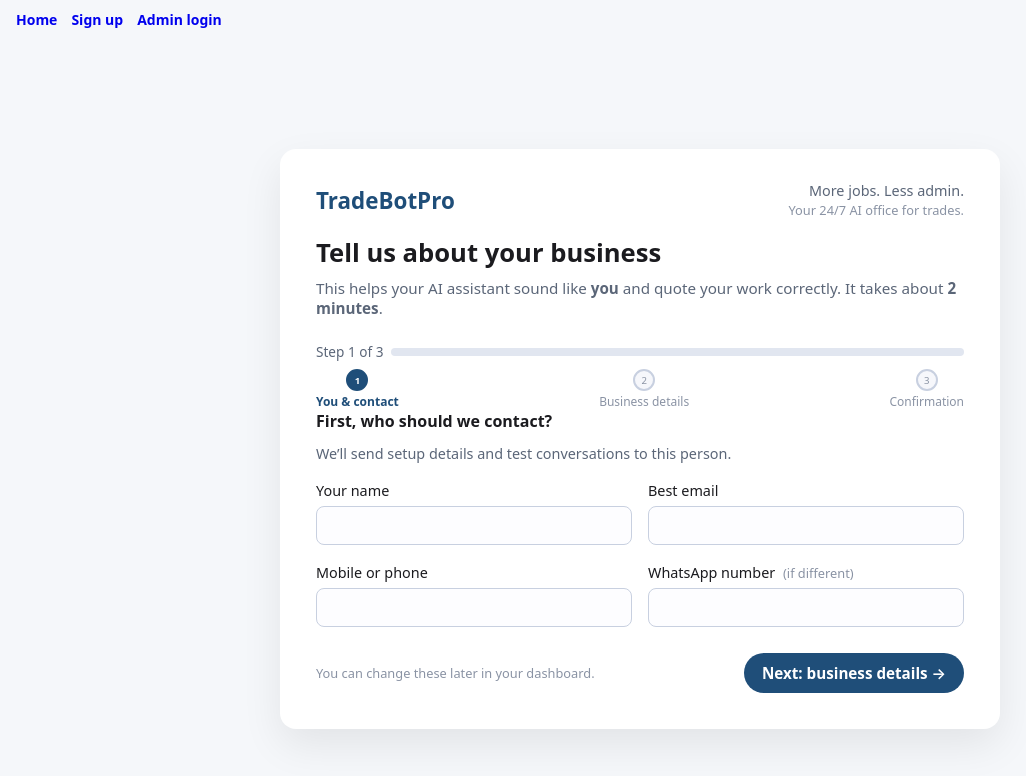
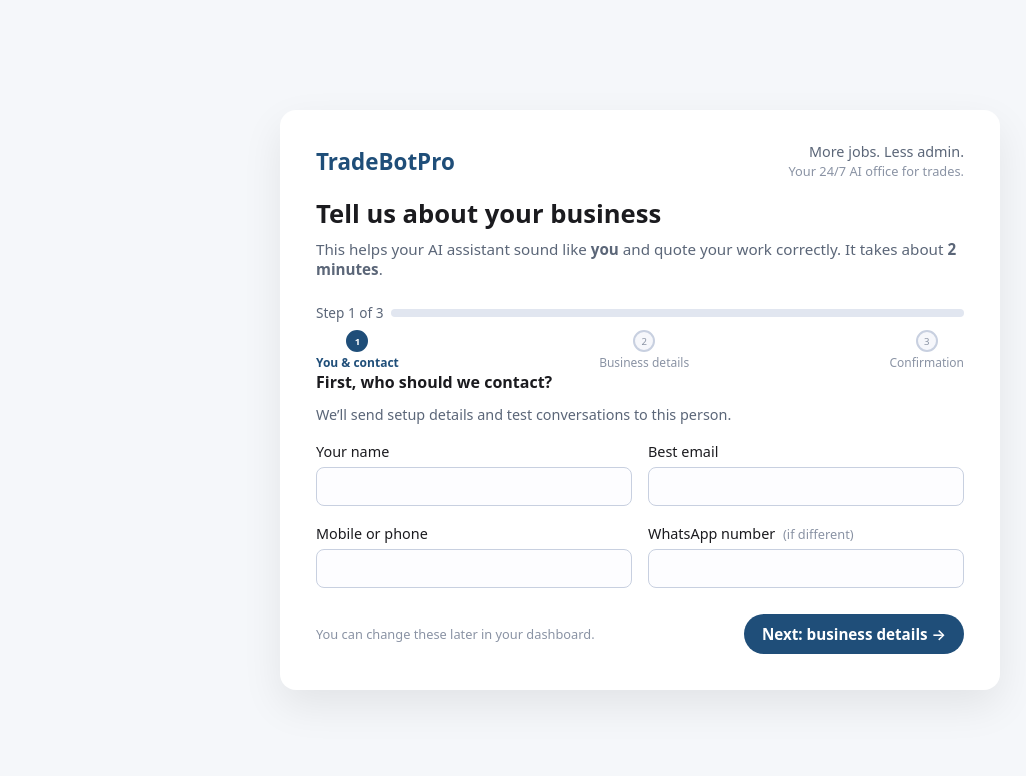
Before and after one commit to Poppydiesel/poppydiesel.github.io, a plain HTML site: page signup.html in a window 1280 px wide. Shown: the whole page, without its empty margins (0-1026 px from the left). Drawn offline with Linux system fonts and the light colour scheme; a script that the page names is missing.

Commit message:
Update signup.html

```diff
--- a/signup.html
+++ b/signup.html
@@ -317,11 +317,7 @@
   </style>
 </head>
 <body>
- <nav class="tbp-nav">
-  <a href="./index.html">Home</a>
-  <a href="./signup.html">Sign up</a>
-  <a href="./login.html">Admin login</a>
-</nav>
+
 
 <style>
   .tbp-nav {
```
